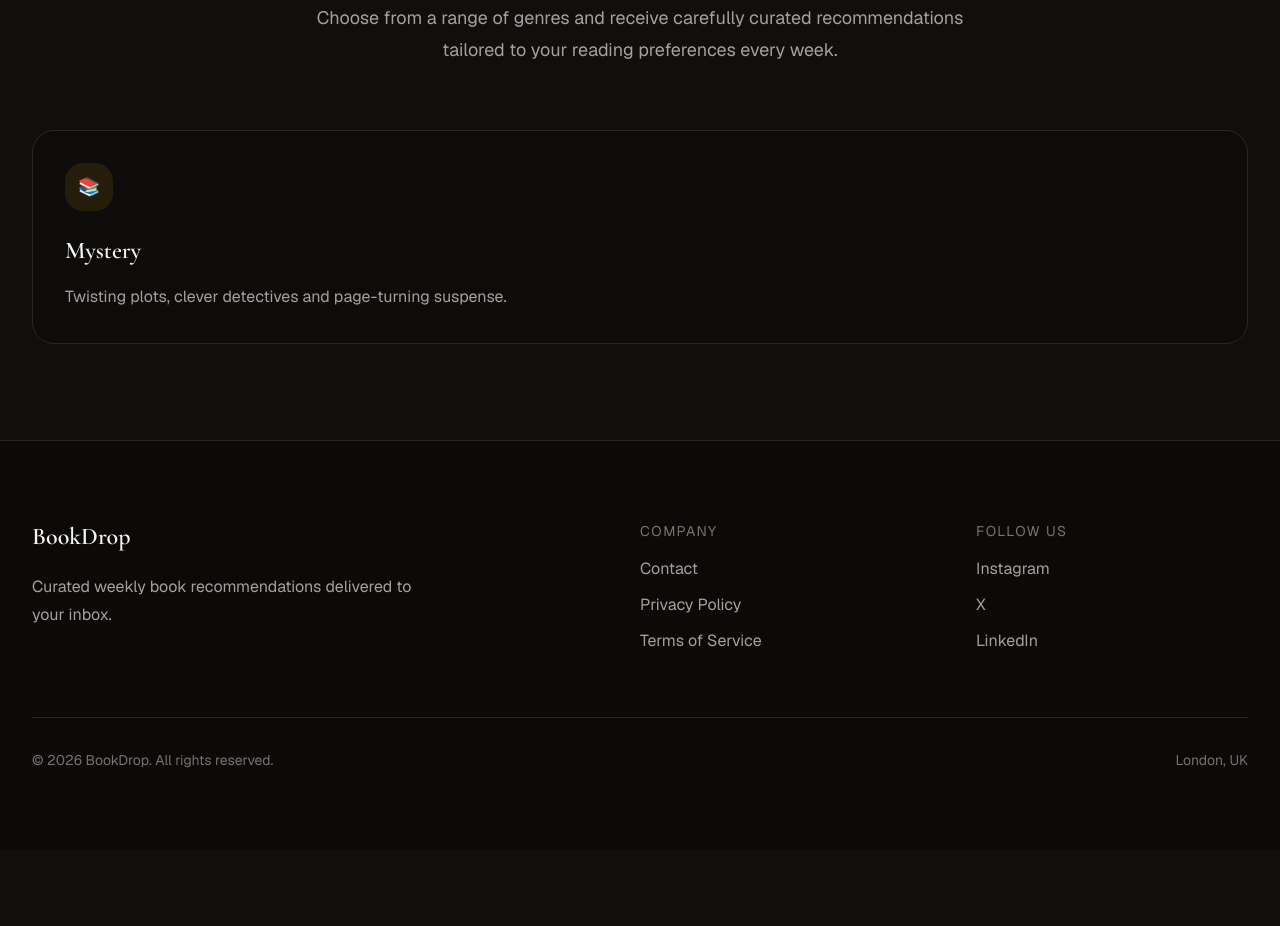
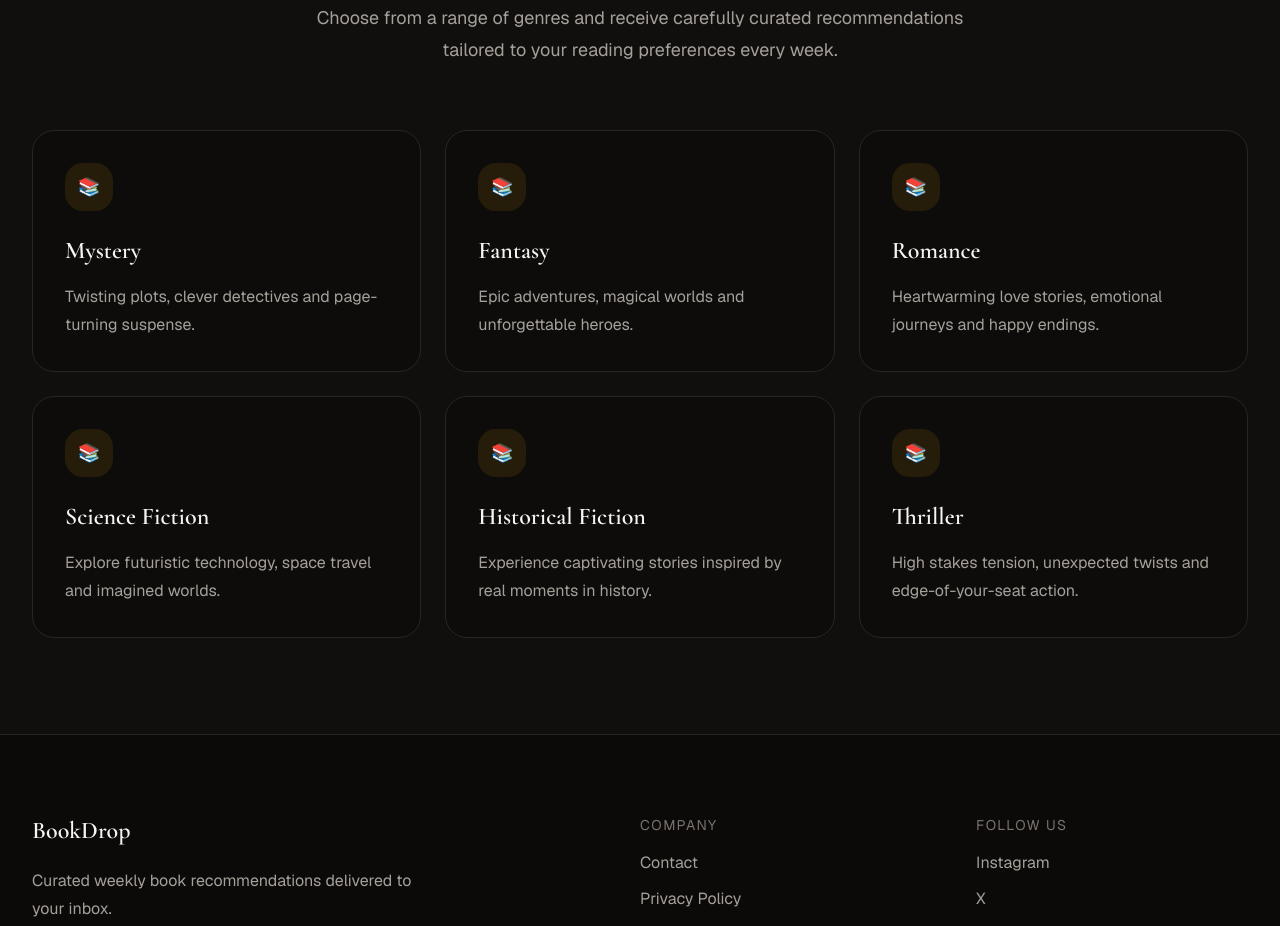
Before and after one commit to SobiahSelvarajah/ss-bookdrop, a Next.js app: page / in a window 1280 px wide. Shown: the part 2100-3026 px from the top of the page. Before the commit the page ends 2950 px from the top, so only its background shows below. Built offline with nearby package versions, Linux system fonts and the light colour scheme.

Commit message:
refactor: GenresCard component is now reusable, rendered with genres data file and connected with Genres component

```diff
--- a/src/components/sections/genres/Genres.tsx
+++ b/src/components/sections/genres/Genres.tsx
@@ -1,5 +1,6 @@
 import GenresIntro from "./GenresIntro";
 import GenresCard from "./GenresCard";
+import { genres } from "@/data/genres";
 
 
 export default function Genres() {
@@ -7,8 +8,14 @@ export default function Genres() {
         <section id="genres" className="px-8 py-24">
             <div className="mx-auto max-w-7xl">
                 <GenresIntro />
-                <div>
-                    <GenresCard />
+                <div className="mt-16 grid gap-6 sm:grid-cols-2 lg:grid-cols-3">
+                    {genres.map((genre) => (
+                        <GenresCard
+                            key={genre.title}
+                            title={genre.title}
+                            description={genre.description}
+                        />
+                    ))}
                 </div>
             </div>
         </section>
--- a/src/components/sections/genres/GenresCard.tsx
+++ b/src/components/sections/genres/GenresCard.tsx
@@ -1,7 +1,12 @@
+type GenresCardProps = {
+    title: string;
+    description: string;
+};
 
 
-
-export default function GenresCard() {
+export default function GenresCard({
+    title, description,
+}: GenresCardProps) {
     return (
         <article className="group rounded-3xl border border-stone-800 bg-stone-950/60 p-8 transition-all duration-300 hover:-translate-y-1 hover:border-amber-400/40 hover:bg-stone-900/80">
             <div className="mb-6 flex h-12 w-12 items-center justify-center rounded-2xl bg-amber-400/10 text-lg font-semibold text-amber-300">
@@ -9,11 +14,11 @@ export default function GenresCard() {
             </div>
             <header>
                 <h3 className="font-heading text-2xl font-semibold text-stone-100">
-                    Mystery
+                    {title}
                 </h3>
             </header>
             <p className="mt-4 leading-7 text-stone-400">
-                Twisting plots, clever detectives and page-turning suspense.
+                {description}
             </p>
         </article>
     )
```
